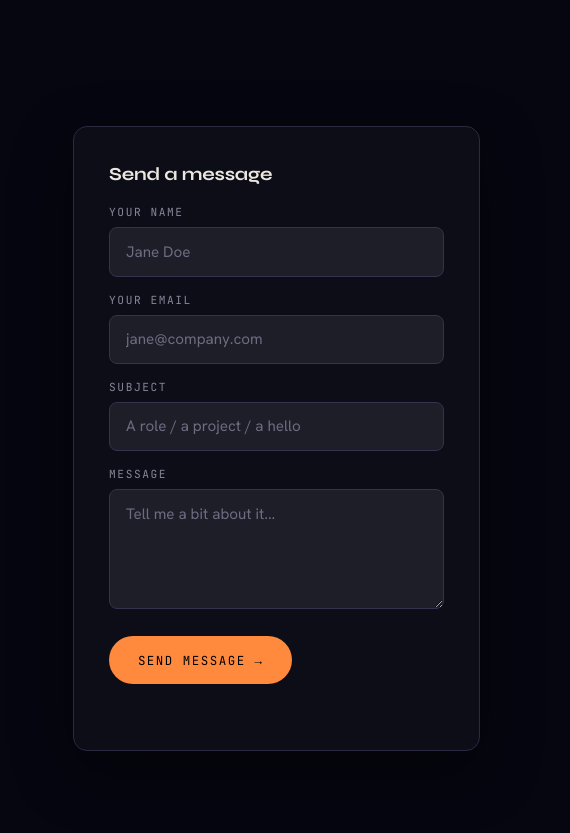
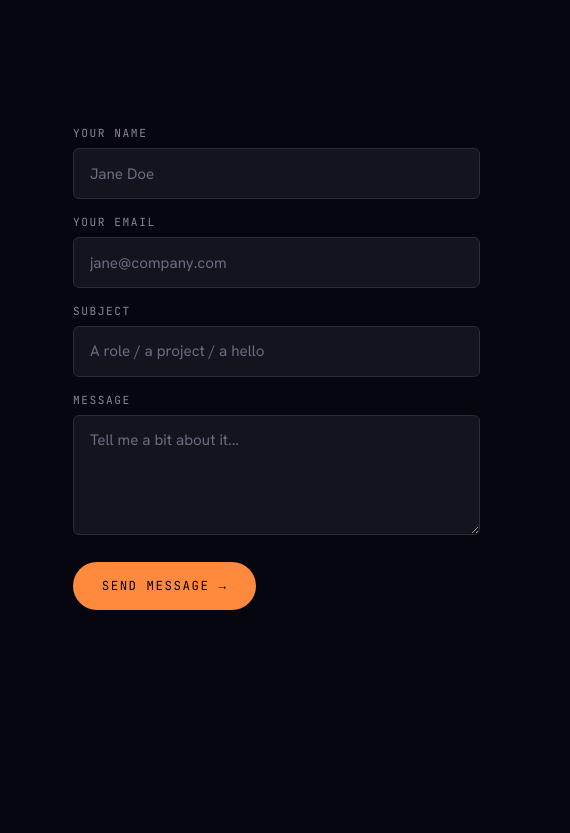
Before and after one commit to singhyeshwant/Portfolio, a plain HTML site: page index.html in a window 1280 px wide. Shown: the part 7520-8353 px from the top of the page, 710-1280 px from the left. Drawn offline with nearby package versions, Linux system fonts and the light colour scheme; animation ran at ten frames a second.

Commit message:
Update index.html

```diff
--- a/index.html
+++ b/index.html
@@ -190,12 +190,10 @@
   .map-close:hover{background:#fff}
 
   /* form */
-  .form-card{background:rgba(16,16,28,.78);border:1px solid #2a2a40;border-radius:14px;padding:clamp(1.5rem,3vw,2.2rem);backdrop-filter:blur(14px);box-shadow:0 20px 60px rgba(0,0,0,.45)}
-  .form-card .form-title{font-family:var(--display);font-weight:700;font-size:1.15rem;letter-spacing:-.01em;margin-bottom:1.3rem;color:var(--ink)}
   form{display:flex;flex-direction:column;gap:1rem}
   .field label{font-family:var(--mono);font-size:.7rem;letter-spacing:.14em;text-transform:uppercase;color:var(--ink-dim);display:block;margin-bottom:.5rem}
-  .field input,.field textarea{width:100%;background:rgba(255,255,255,.07);border:1px solid #33334d;border-radius:8px;padding:.85rem 1rem;color:var(--ink);font-family:var(--body);font-size:.95rem;transition:border-color .3s,background .3s,box-shadow .3s;resize:vertical}
-  .field input::placeholder,.field textarea::placeholder{color:#6f6c82}
+  .field input,.field textarea{width:100%;background:rgba(255,255,255,.06);border:1px solid #2b2b40;border-radius:6px;padding:.9rem 1rem;color:var(--ink);font-family:var(--body);font-size:.95rem;transition:border-color .3s,background .3s,box-shadow .3s;resize:vertical}
+  .field input::placeholder,.field textarea::placeholder{color:#6e6b80}
   .field input:focus,.field textarea:focus{outline:none;border-color:var(--amber);background:rgba(255,138,61,.06);box-shadow:0 0 0 3px rgba(255,138,61,.12)}
   .field textarea{min-height:120px}
   .send-btn{margin-top:.4rem;align-self:flex-start;display:inline-flex;align-items:center;gap:.7rem;font-family:var(--mono);font-size:.78rem;letter-spacing:.12em;text-transform:uppercase;color:#000;background:var(--amber);border:none;border-radius:99px;padding:.95rem 1.8rem;cursor:pointer;transition:background .3s,gap .3s,opacity .3s}
@@ -404,8 +402,6 @@
         </div>
       </div>
       <div class="reveal d2">
-        <div class="form-card">
-          <div class="form-title">Send a message</div>
           <form id="contactForm" onsubmit="return sendMail(event)">
             <div class="field"><label for="f-name">Your Name</label><input id="f-name" type="text" required placeholder="Jane Doe"></div>
             <div class="field"><label for="f-email">Your Email</label><input id="f-email" type="email" required placeholder="jane@company.com"></div>
@@ -414,7 +410,6 @@
             <button type="submit" class="send-btn" id="sendBtn">Send Message →</button>
             <div class="form-status" id="formStatus"></div>
           </form>
-        </div>
       </div>
     </div>
   </section>
```
